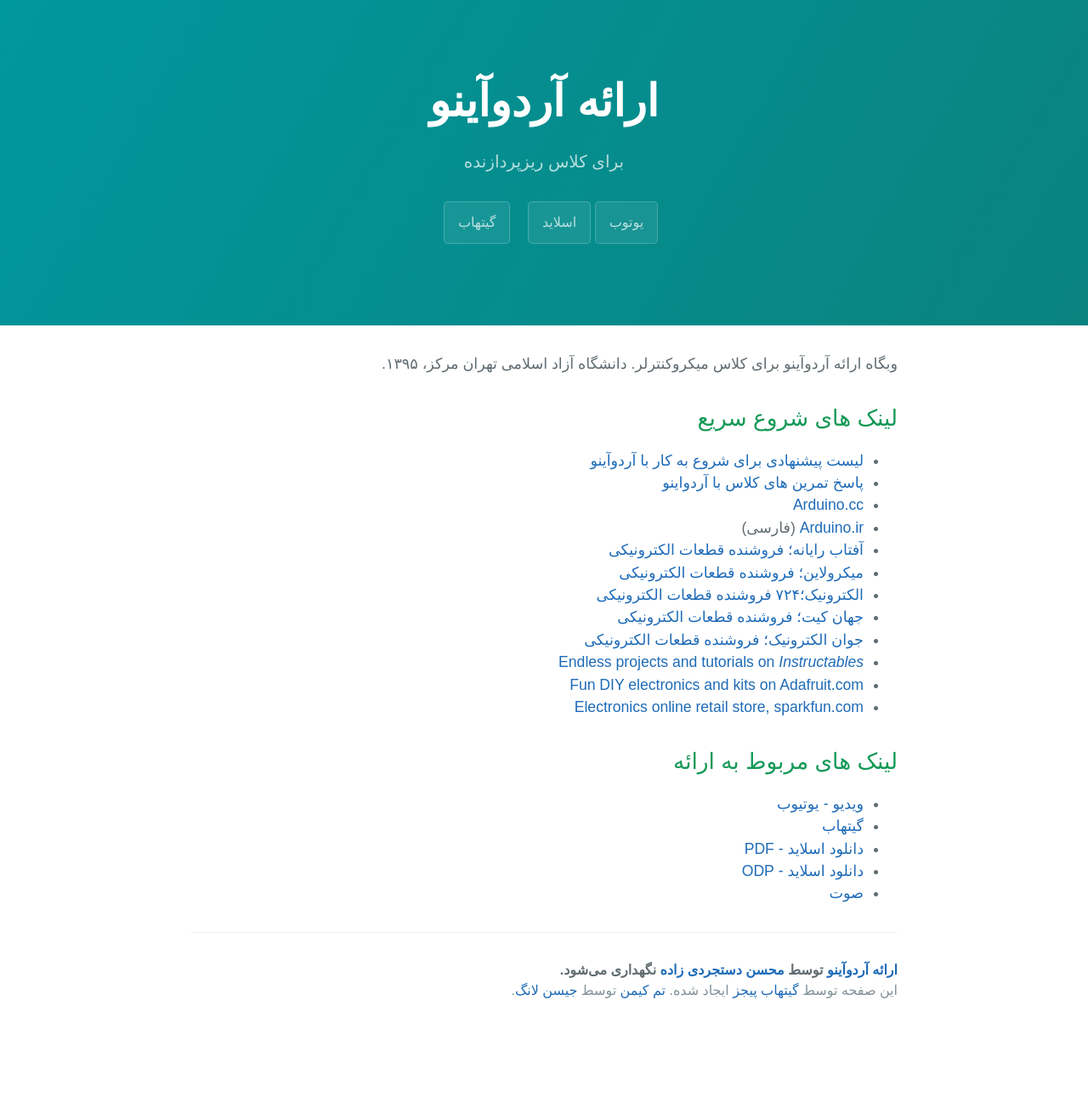
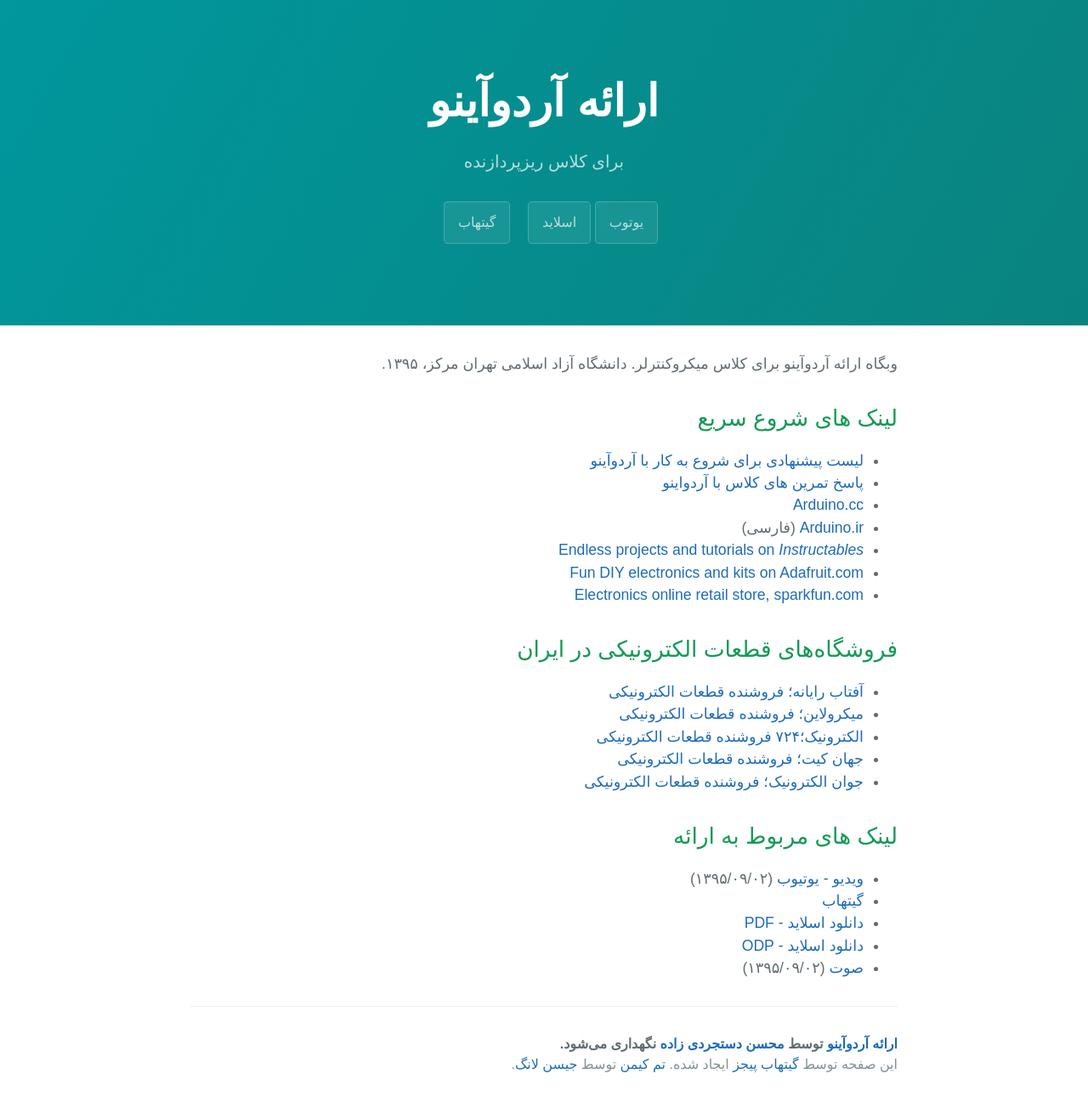
Before and after one commit to mohsend/arduino, a Jekyll site: the page built from index.html, in a window 1280 px wide. Shown: the whole page at 85% size. Built offline with Jekyll 4.4.1, drawn with Linux system fonts in a browser that asks for light colours; some web fonts are replaced; the list of posts is cut into pages by our own code; before the commit the page ends 1210 px from its top, so only the background shows below that.

Commit message:
Move shops under their own header in home

```diff
--- a/index.html
+++ b/index.html
@@ -1,6 +1,6 @@
 ---
 layout: default
-title: {{ site.name }}
+title: ""
 ---
 
 <div id="home">
@@ -14,24 +14,29 @@ title: {{ site.name }}
   <li><a href="assignments/">پاسخ تمرین های کلاس با آردواینو</a></li>
   <li><a href="http://arduino.cc">Arduino.cc</a></li>
   <li><a href="http://arduino.ir">Arduino.ir</a> (فارسی)</li>
+  <li><a href="http://www.instructables.com/tag/type-id/category-technology/channel-arduino/">Endless projects and tutorials on <em>Instructables</em></a></li>
+  <li><a href="https://www.adafruit.com/">Fun DIY electronics and kits on Adafruit.com</a></li>
+  <li><a href="https://www.sparkfun.com/">Electronics online retail store, sparkfun.com</a></li>
+</ul>
+
+<h2 id="shop-links">فروشگاه‌های قطعات الکترونیکی در ایران</h2>
+
+<ul>
   <li><a href="http://aftabrayaneh.com/">آفتاب رایانه؛ فروشنده قطعات الکترونیکی</a></li>
   <li><a href="http://microlineic.com/">میکرولاین؛ فروشنده قطعات الکترونیکی</a></li>
   <li><a href="http://electronic724.com/">الکترونیک؛۷۲۴ فروشنده قطعات الکترونیکی</a></li>
   <li><a href="http://www.jahankitshop.com/">جهان کیت؛ فروشنده قطعات الکترونیکی</a></li>
   <li><a href="http://javanelec.com/">جوان الکترونیک؛ فروشنده قطعات الکترونیکی</a></li>
-  <li><a href="http://www.instructables.com/tag/type-id/category-technology/channel-arduino/">Endless projects and tutorials on <em>Instructables</em></a></li>
-  <li><a href="https://www.adafruit.com/">Fun DIY electronics and kits on Adafruit.com</a></li>
-  <li><a href="https://www.sparkfun.com/">Electronics online retail store, sparkfun.com</a></li>
 </ul>
 
 <h2 id="pres-links">لینک های مربوط به ارائه</h2>
 
 <ul>
-  <li><a href="https://youtu.be/dncJ3_UzJKY">ویدیو - یوتیوب</a></li>
+  <li><a href="https://youtu.be/dncJ3_UzJKY">ویدیو - یوتیوب</a> (۱۳۹۵/۰۹/۰۲)</li>
   <li><a href="https://github.com/mohsend/arduino">گیتهاب</a></li>
   <li><a href="https://github.com/mohsend/arduino/releases/download/1.1/Arduino.pdf">دانلود اسلاید - PDF</a></li>
   <li><a href="https://github.com/mohsend/arduino/blob/1.1/Arduino.odp">دانلود اسلاید - ODP</a></li>
-  <li><a href="https://archive.org/details/Arduino_presentation_persian_mehsencom_2016-11-22">صوت</a></li>
+  <li><a href="https://archive.org/details/Arduino_presentation_persian_mehsencom_2016-11-22">صوت</a> (۱۳۹۵/۰۹/۰۲)</li>
 </ul>
 
 </div>
```
